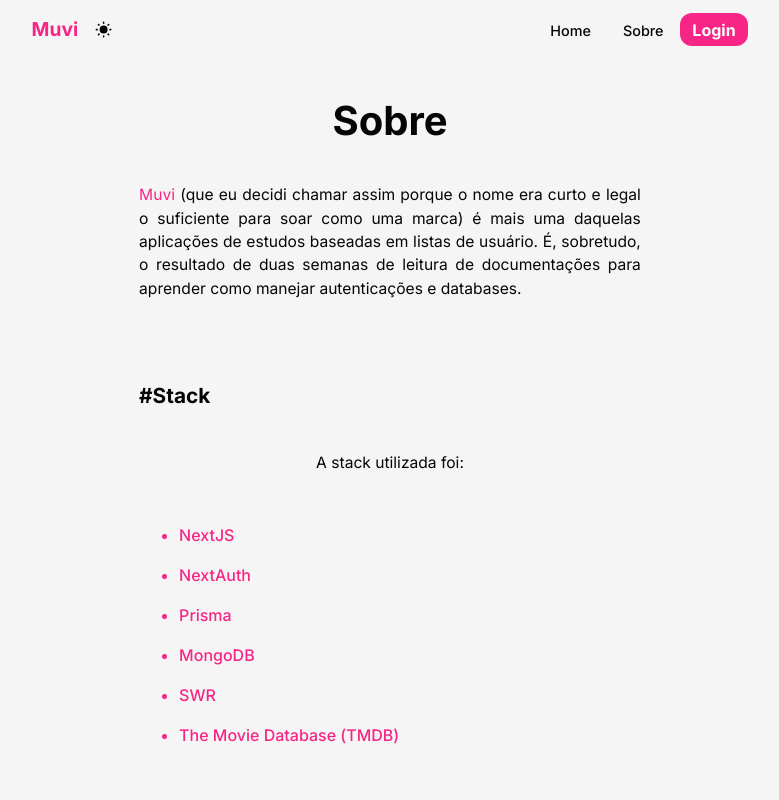
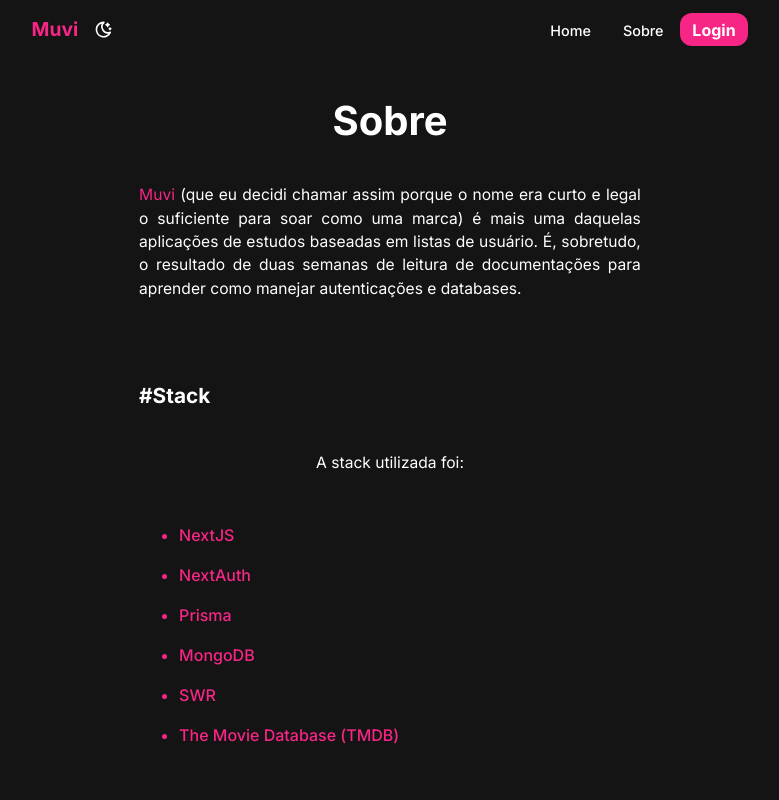
Before and after one commit to g-pg/movies-list, a Next.js app: page /sobre in a window 1280 px wide. Shown: the top 800 px of the page, without its empty margins (250-1029 px from the left). Built offline with nearby package versions, Linux system fonts and the light colour scheme; no server answers.

Commit message:
added theme choice to localstorage

```diff
--- a/components/general/ThemeSwitcher/ThemeSwitcher.jsx
+++ b/components/general/ThemeSwitcher/ThemeSwitcher.jsx
@@ -1,14 +1,17 @@
-import React, { useState } from "react";
+import React, { useEffect, useState } from "react";
 import SecondaryBtn from "../SecondaryBtn/SecondaryBtn";
 import { TbSunFilled, TbMoonStars } from "react-icons/tb";
 export default function ThemeSwitcher() {
-	const [darkTheme, setDarkTheme] = useState(true);
+	const [theme, setTheme] = useState(localStorage.getItem("theme") || "darkTheme");
 
 	function toggleTheme() {
-		setDarkTheme(!darkTheme);
-		document.body.classList.toggle("darkTheme");
+		setTheme((prev) => (prev === "darkTheme" ? "lightTheme" : "darkTheme"));
 	}
 
+	useEffect(() => {
+		localStorage.setItem("theme", theme);
+		document.body.className = theme;
+	}, [theme]);
 	return (
 		<>
 			{/* <button onClick={toggleTheme} title="Alternar tema"></button> */}
@@ -17,7 +20,7 @@
 					as="btn"
 					onClick={toggleTheme}
 					size="1.2rem"
-					icon={darkTheme ? <TbSunFilled /> : <TbMoonStars />}
+					icon={theme === "darkTheme" ? <TbMoonStars /> : <TbSunFilled />}
 				/>
 			</div>
 			<style jsx>
--- a/styles/globals.css
+++ b/styles/globals.css
@@ -1,12 +1,6 @@
 :root {
+    --cl-bg: #141414;
 
-    /* Light */
-    --cl-bg: #f5f5f5;
-    --cl-bg-lighter: #ffffff;
-    --cl-accent: #F72585;
-    --cl-sec-accent: #7e47ff;
-    --cl-text: #050505;
-    --cl-light-grey: #808080;
 }
 
 body.darkTheme {
@@ -18,6 +12,17 @@
     --cl-text: #FFFFFF;
     --cl-light-grey: #c7c7c7;
 }
+
+
+body.lightTheme {
+    --cl-bg: #f5f5f5;
+    --cl-bg-lighter: #ffffff;
+    --cl-accent: #F72585;
+    --cl-sec-accent: #7e47ff;
+    --cl-text: #050505;
+    --cl-light-grey: #808080;
+}
+
 
 
 body {
```
